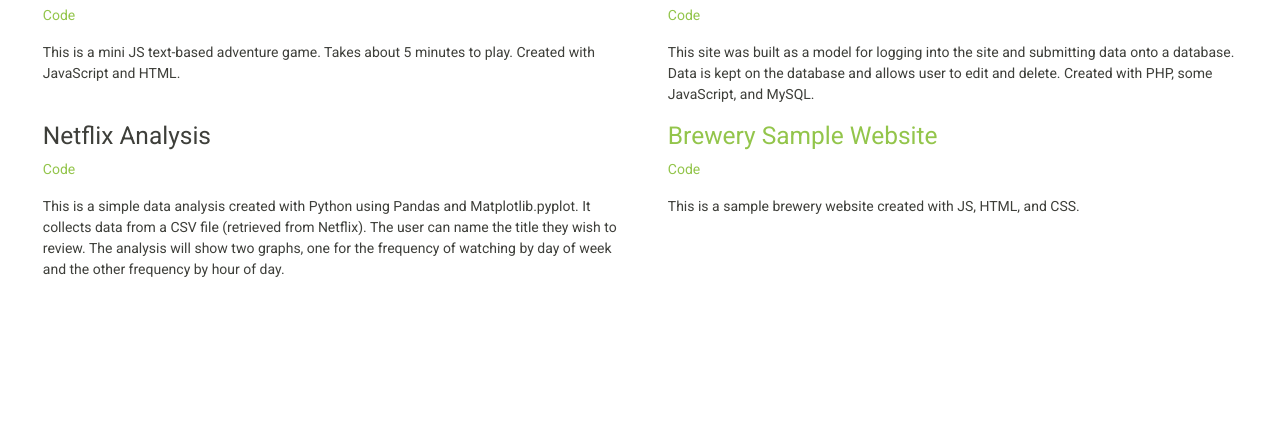
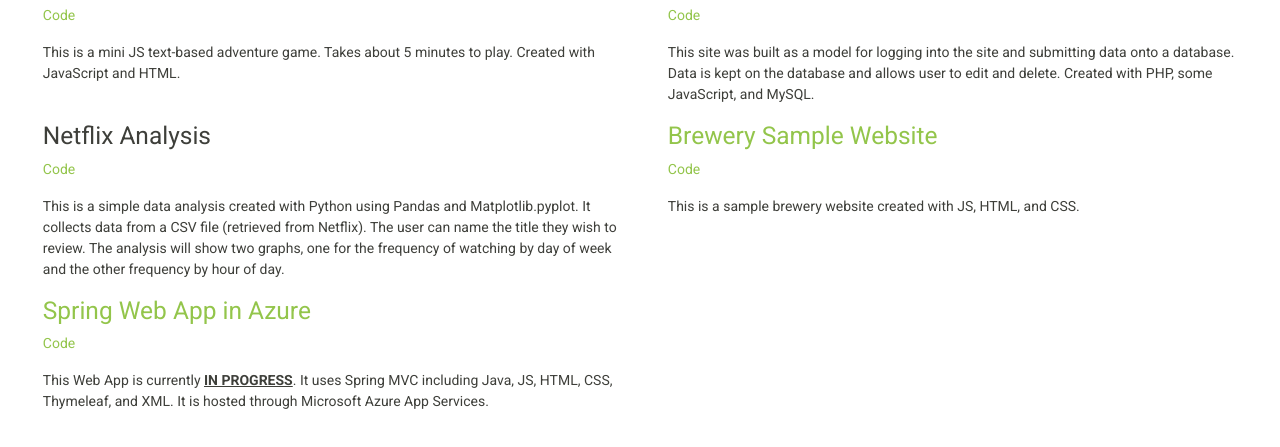
Before and after one commit to saragirard3/portfolio, a plain HTML site: page portfolio.html in a window 1280 px wide. Shown: the part 189-636 px from the top of the page. Drawn offline with nearby package versions, Linux system fonts and the light colour scheme.

Commit message:
update to add spring azure web app

```diff
--- a/portfolio.html
+++ b/portfolio.html
@@ -71,6 +71,25 @@
 
                     </div>
                 </div>
+                <div class="row">
+                    <div class="col-6" id="azureAndSpring">
+                        <h3><a href="https://girardtechiespringwebapp.azurewebsites.net/" target="_blank" rel="noopener noreferrer">Spring Web App in Azure</a></h3>
+                        <p><a href="https://github.com/saragirard3/azurespringwebapp" target="blank">Code</a></p>
+                        <!--                        <p><img src="/static/pictures/netflix.png" alt="Girard Consulting" /></p>-->
+
+                        <p>This Web App is currently <strong><u>IN PROGRESS</u></strong>. It uses Spring MVC including Java, JS, HTML, CSS, Thymeleaf, and XML. It is hosted through Microsoft Azure App Services.</p>
+
+                    </div>
+<!--                    <div class="col-6" id="brewerySample">-->
+<!--                        <h3><a href="http://www.girardtechie.icu/brewerysample" target="_blank" rel="noopener noreferrer">-->
+<!--                            Brewery Sample Website</a></h3>-->
+<!--                        <p><a href="https://github.com/saragirard3/brewerysample" target="blank">Code</a></p>-->
+<!--                        &lt;!&ndash;                        <p><img src="/static/pictures/brewery.png" alt="Brewery Sample" /></p>&ndash;&gt;-->
+
+<!--                        <p>This is a sample brewery website created with JS, HTML, and CSS.</p>-->
+
+<!--                    </div>-->
+                </div>
             </div>
 
         </div>
```
